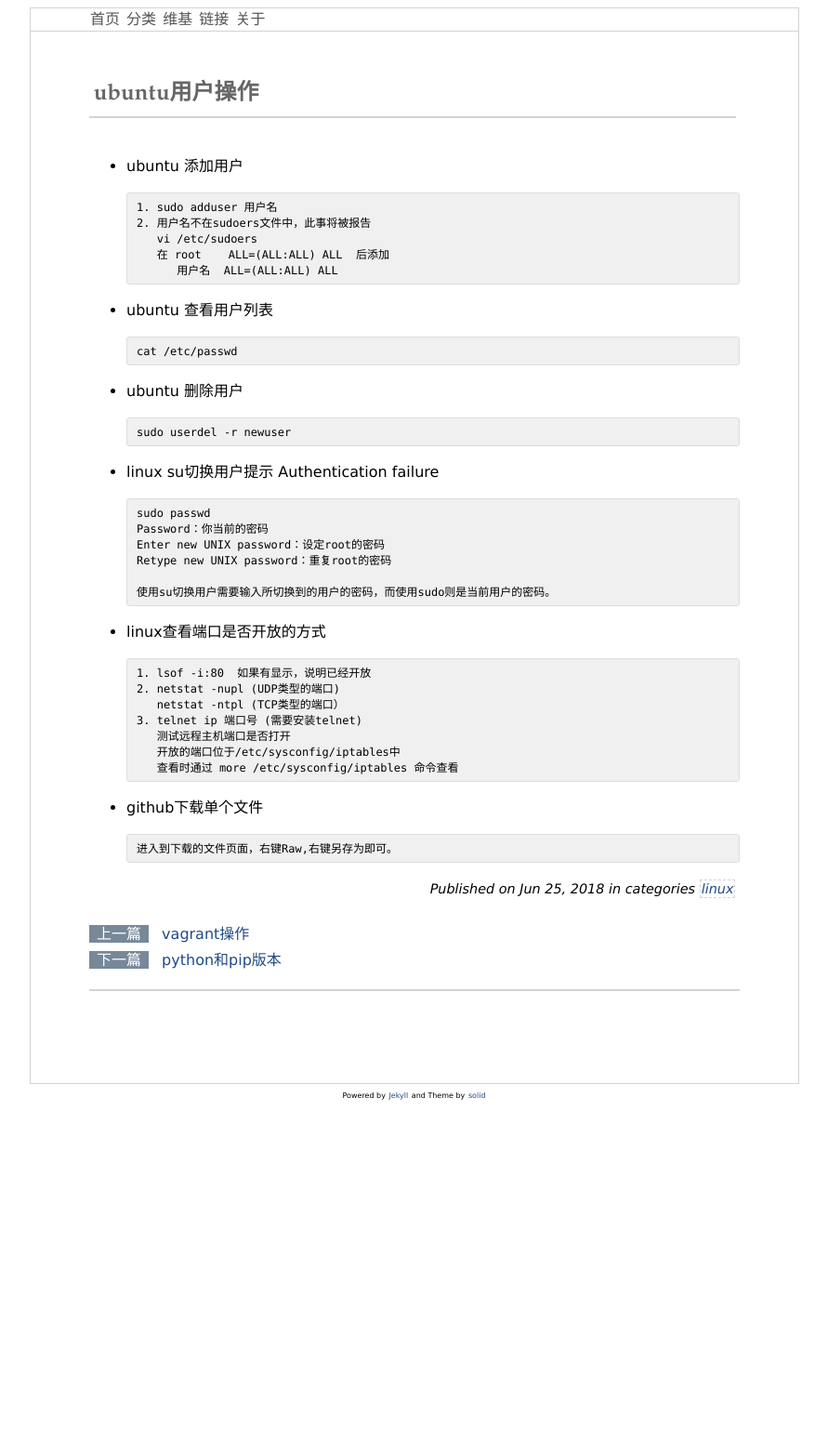
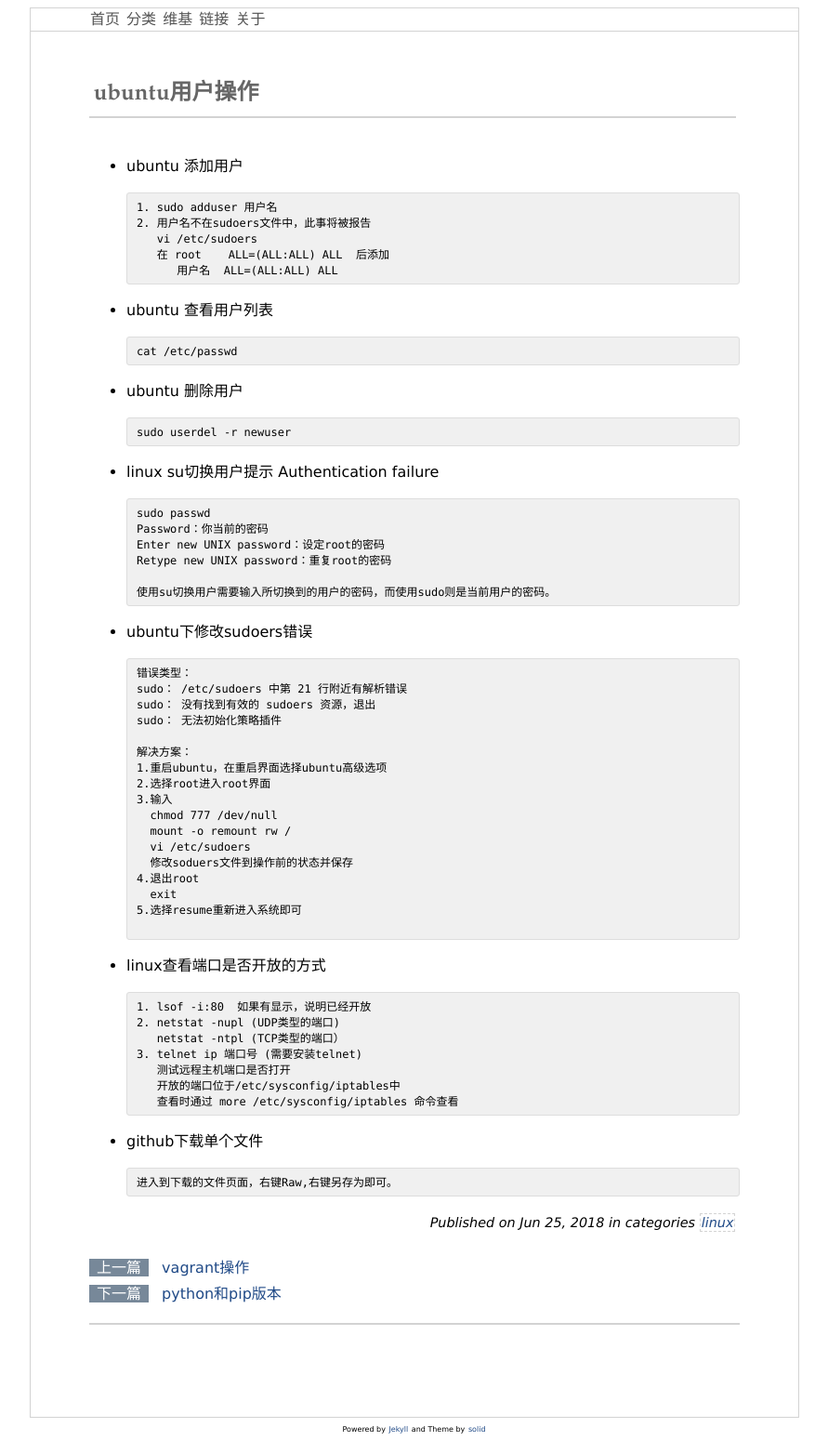
Before and after one commit to hustWang/hustWang.github.io, a Jekyll site: the page built from _posts/2018-06-25-ubuntu用户操作相关.md, in a window 1280 px wide. Shown: the whole page at 93% size, without its empty margins (194-1085 px from the left). Built offline with Jekyll 4.4.1, drawn with Linux system fonts in a browser that asks for light colours; comment, search, counter and statistics services are not loaded; before the commit the page ends 1191 px from its top, so only the background shows below that.

Commit message:
Update 2018-06-25-ubuntu用户操作相关.md

````diff
--- a/_posts/2018-06-25-ubuntu用户操作相关.md
+++ b/_posts/2018-06-25-ubuntu用户操作相关.md
@@ -39,6 +39,28 @@ keywords: ubuntu，user
   使用su切换用户需要输入所切换到的用户的密码，而使用sudo则是当前用户的密码。
   ```
 
+- ubuntu下修改sudoers错误
+
+  ```
+  错误类型：
+  sudo： /etc/sudoers 中第 21 行附近有解析错误
+  sudo： 没有找到有效的 sudoers 资源，退出
+  sudo： 无法初始化策略插件
+
+  解决方案：
+  1.重启ubuntu，在重启界面选择ubuntu高级选项
+  2.选择root进入root界面
+  3.输入
+    chmod 777 /dev/null
+    mount -o remount rw /
+    vi /etc/sudoers
+    修改soduers文件到操作前的状态并保存
+  4.退出root
+    exit
+  5.选择resume重新进入系统即可
+
+  ```
+
 - linux查看端口是否开放的方式
 
   ```
````
